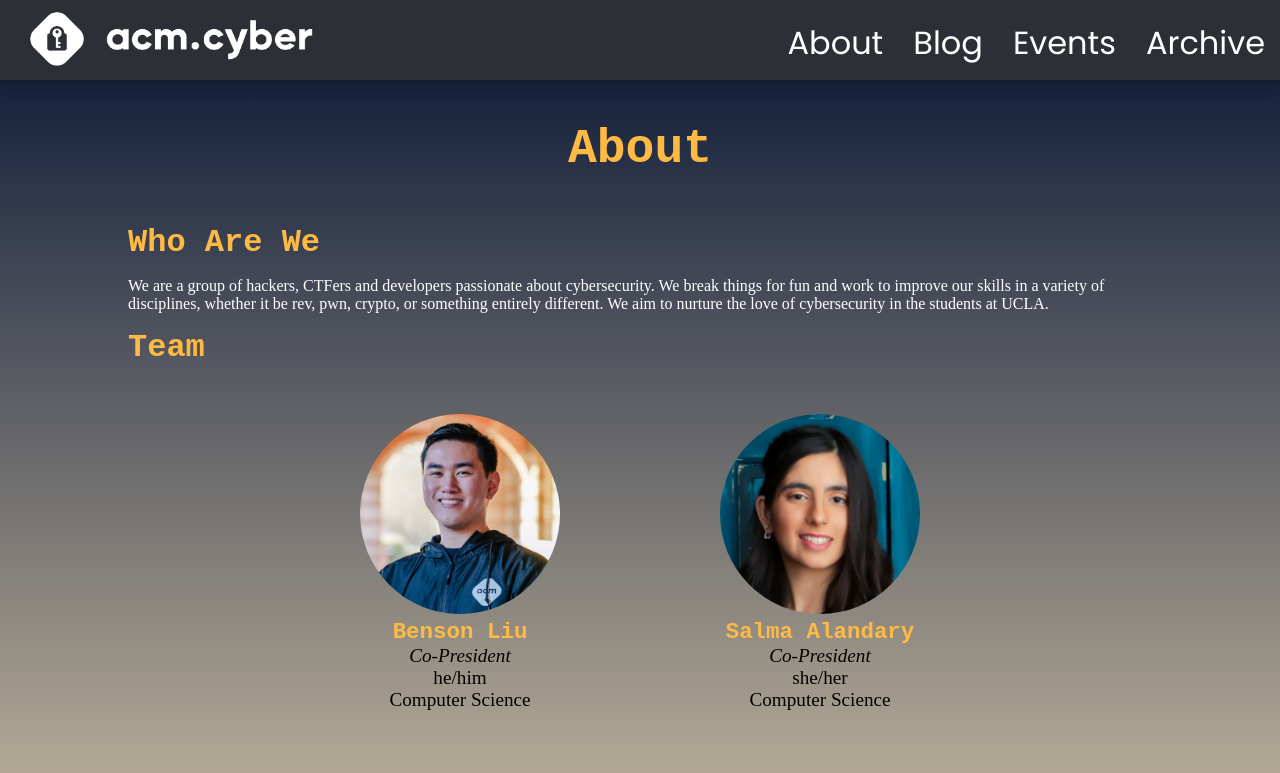
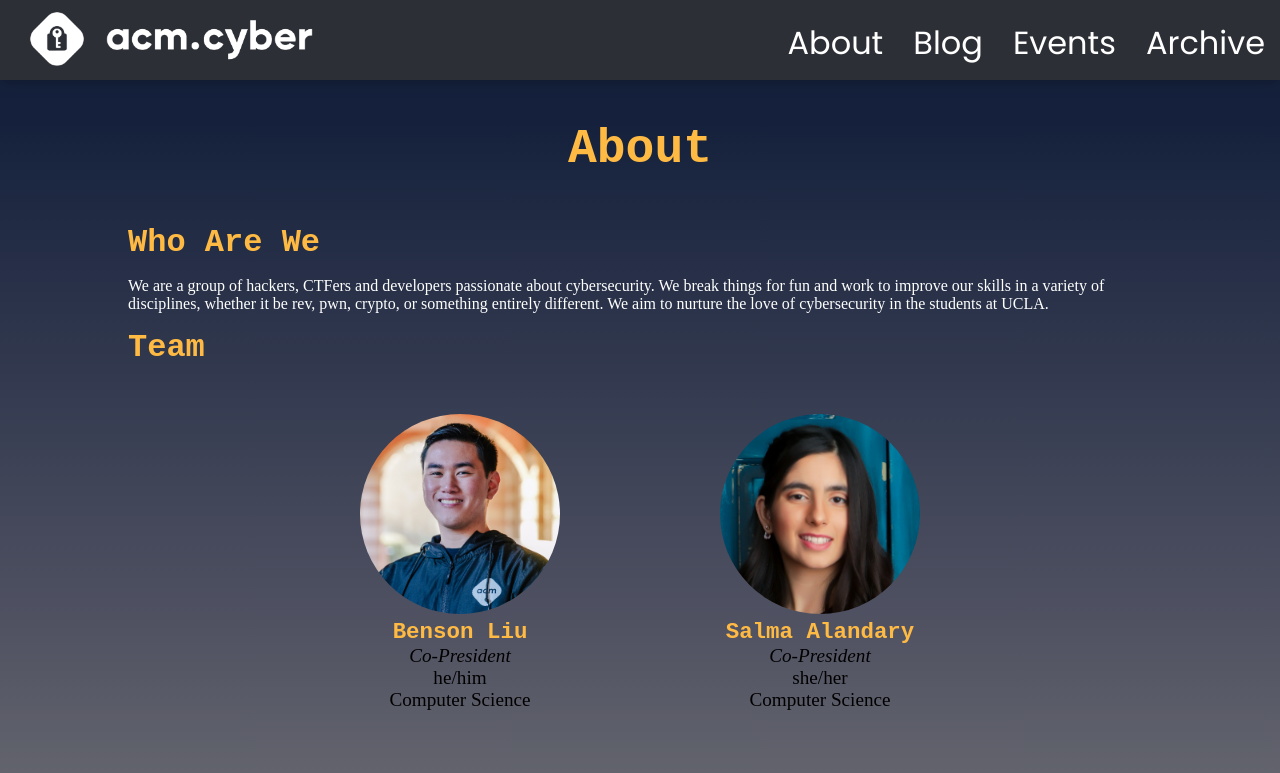
Before and after one commit to uclaacm/acmcyber.com, a Next.js app: page /about in a window 1280 px wide. Shown: the top 773 px of the page. Built offline with nearby package versions, Linux system fonts and the light colour scheme; a web font is replaced by a local one.

Commit message:
updated styling and gradient

```diff
--- a/styles/Events.module.scss
+++ b/styles/Events.module.scss
@@ -1,7 +1,3 @@
-.home {
-  background: linear-gradient(to bottom, #15213c, #ffeac0);
-}
-
 .page {
   display: grid;
   align-items: stretch;
--- a/styles/globals.scss
+++ b/styles/globals.scss
@@ -18,7 +18,12 @@ main {
 }
 
 .page {
-  background: linear-gradient(to bottom, #15213c, #ffeac0);
+  background: linear-gradient(
+    180deg,
+    #15213c 4.17%,
+    #505262 52.6%,
+    #8b8b85 100%
+  );
   padding: 10px 10%;
   min-height: 50rem;
   color: white;
```
